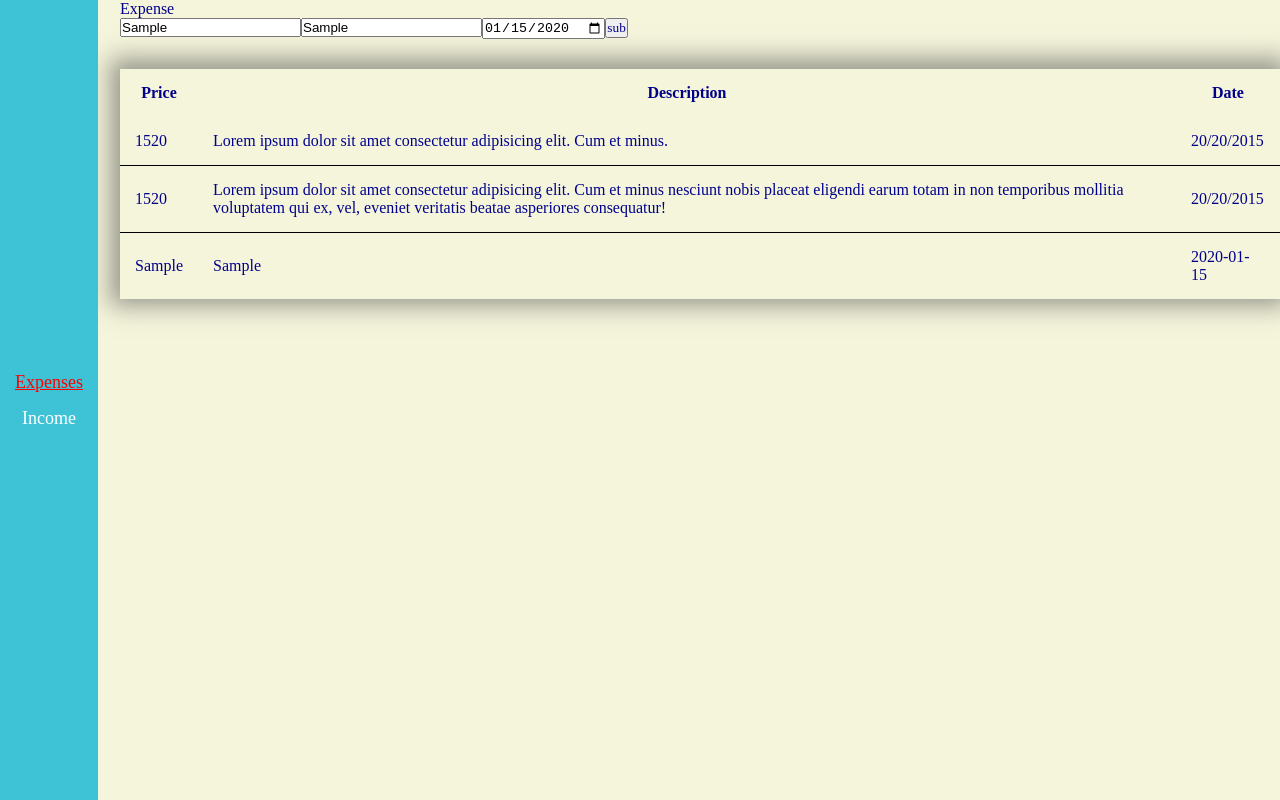
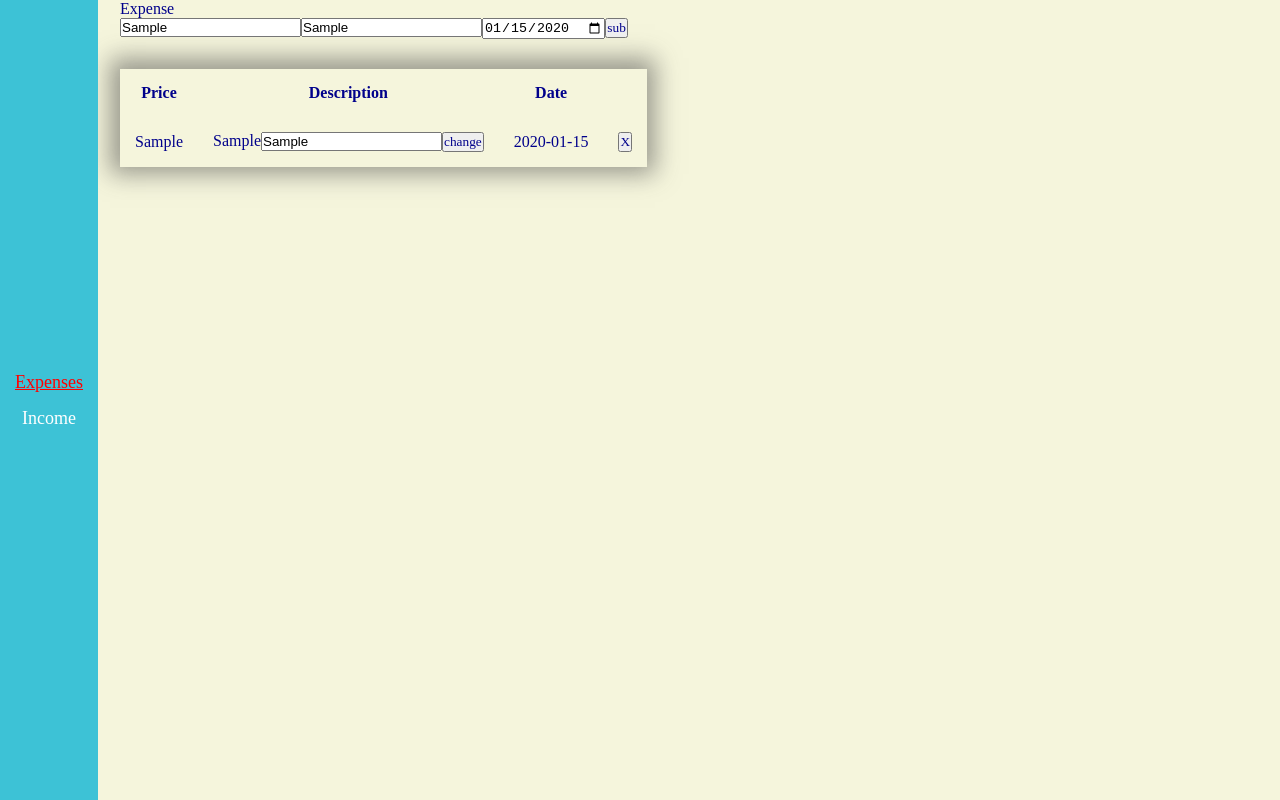
Before and after one commit to ToyEye/money-counter, a React (Vite) app: page / in a window 1280 px wide. Both pictures are taken after typing "Sample", "Sample", "2020-01-15" into the empty fields and a click on the button "sub". Built offline with nearby package versions, Linux system fonts and the light colour scheme.

Commit message:
add additional, delete, change methonds

```diff
--- a/package.json
+++ b/package.json
@@ -11,6 +11,7 @@
   },
   "dependencies": {
     "formik": "^2.4.5",
+    "nanoid": "^5.0.3",
     "react": "^18.2.0",
     "react-dom": "^18.2.0",
     "react-tabs": "^6.0.2",
--- a/src/components/Expenses/Expenses.tsx
+++ b/src/components/Expenses/Expenses.tsx
@@ -12,11 +12,27 @@ const Expenses = () => {
     setExpenses((prevExpenses) => [...prevExpenses, expense]);
   };
 
+  const deleteExpense = (id: string) => {
+    setExpenses((prev) => prev.filter((expense) => expense.id !== id));
+  };
+
+  const changeNote = (id: string, text: string) => {
+    setExpenses((prev) => {
+      return prev.map((expense) => {
+        return expense.id === id ? { ...expense, description: text } : expense;
+      });
+    });
+  };
+
   return (
     <div>
       Expense
       <Form onSubmit={addExpense} />
-      <FinanceTable account={expenses} />
+      <FinanceTable
+        account={expenses}
+        deleteNote={deleteExpense}
+        changeNote={changeNote}
+      />
     </div>
   );
 };
--- /dev/null
+++ b/src/components/FinanceRow/FinanceRow.styled.tsx
@@ -0,0 +1,13 @@
+import styled from "styled-components";
+
+export const TableRow = styled.tr`
+  border-bottom: 1px solid black;
+
+  &:last-child {
+    border-bottom: none;
+  }
+`;
+
+export const TableData = styled.td`
+  padding: 15px;
+`;
--- /dev/null
+++ b/src/components/FinanceRow/FinanceRow.tsx
@@ -0,0 +1,38 @@
+import { useState } from "react";
+import { IValues } from "../../types/types";
+import { TableData, TableRow } from "./FinanceRow.styled";
+
+type Props = {
+  operation: IValues;
+  deleteNote: (arg: string) => void;
+  changeNote: (arg: string, arg2: string) => void;
+};
+
+const FinanceRow = ({ operation, deleteNote, changeNote }: Props) => {
+  const [input, setInput] = useState(operation.description);
+
+  return (
+    <TableRow>
+      <TableData>{operation.price}</TableData>
+      <TableData>
+        {operation.description}
+        <input
+          type="text"
+          onChange={(event) => setInput(event.target.value)}
+          value={input}
+        />
+        <button type="button" onClick={() => changeNote(operation.id, input)}>
+          change
+        </button>
+      </TableData>
+      <TableData>{operation.date}</TableData>
+      <TableData>
+        <button type="button" onClick={() => deleteNote(operation.id)}>
+          X
+        </button>
+      </TableData>
+    </TableRow>
+  );
+};
+
+export default FinanceRow;
--- a/src/components/FinanceTable/FinanceTable.tsx
+++ b/src/components/FinanceTable/FinanceTable.tsx
@@ -1,15 +1,22 @@
-import { TValuesList, IValues } from "../../types/types";
+import FinanceRow from "../FinanceRow/FinanceRow";
 
 import {
   Table,
-  TableData,
   TableHead,
   TableHeader,
   TableRow,
   TableBody,
 } from "./FinanceTable.style";
 
-const FinanceTable = ({ account }: TValuesList) => {
+import { TValuesList, IValues } from "../../types/types";
+
+type Props = {
+  account: TValuesList;
+  deleteNote: (arg: string) => void;
+  changeNote: (arg: string, arg2: string) => void;
+};
+
+const FinanceTable = ({ account, deleteNote, changeNote }: Props) => {
   return (
     <Table>
       <TableHead>
@@ -20,31 +27,14 @@ const FinanceTable = ({ account }: TValuesList) => {
         </TableRow>
       </TableHead>
       <TableBody>
-        <TableRow>
-          <TableData>1520</TableData>
-          <TableData>
-            Lorem ipsum dolor sit amet consectetur adipisicing elit. Cum et
-            minus.
-          </TableData>
-          <TableData>20/20/2015</TableData>
-        </TableRow>
-        <TableRow>
-          <TableData>1520</TableData>
-          <TableData>
-            Lorem ipsum dolor sit amet consectetur adipisicing elit. Cum et
-            minus nesciunt nobis placeat eligendi earum totam in non temporibus
-            mollitia voluptatem qui ex, vel, eveniet veritatis beatae asperiores
-            consequatur!
-          </TableData>
-          <TableData>20/20/2015</TableData>
-        </TableRow>
         {account.map((operation: IValues) => {
           return (
-            <TableRow key={operation.id}>
-              <TableData>{operation.price}</TableData>
-              <TableData>{operation.description}</TableData>
-              <TableData>{operation.date}</TableData>
-            </TableRow>
+            <FinanceRow
+              key={operation.id}
+              operation={operation}
+              deleteNote={deleteNote}
+              changeNote={changeNote}
+            />
           );
         })}
       </TableBody>
--- a/src/components/Form/Form.tsx
+++ b/src/components/Form/Form.tsx
@@ -1,4 +1,4 @@
-import { useId } from "react";
+import { nanoid } from "nanoid";
 import { useFormik } from "formik";
 import { IValues } from "../../types/types";
 
@@ -7,17 +7,18 @@ type Props = {
 };
 
 const Form = ({ onSubmit }: Props) => {
-  const initialValues: IValues = {
+  const initialValues = {
     price: "",
     description: "",
     date: "",
-    id: useId(),
   };
 
   const formik = useFormik({
     initialValues,
     onSubmit: (values) => {
-      onSubmit(values);
+      const newNote = { ...values, id: nanoid() };
+
+      onSubmit(newNote);
     },
   });
 
```
Also changed, not shown: 1 other file (tests, documents, lock files or other folders).
